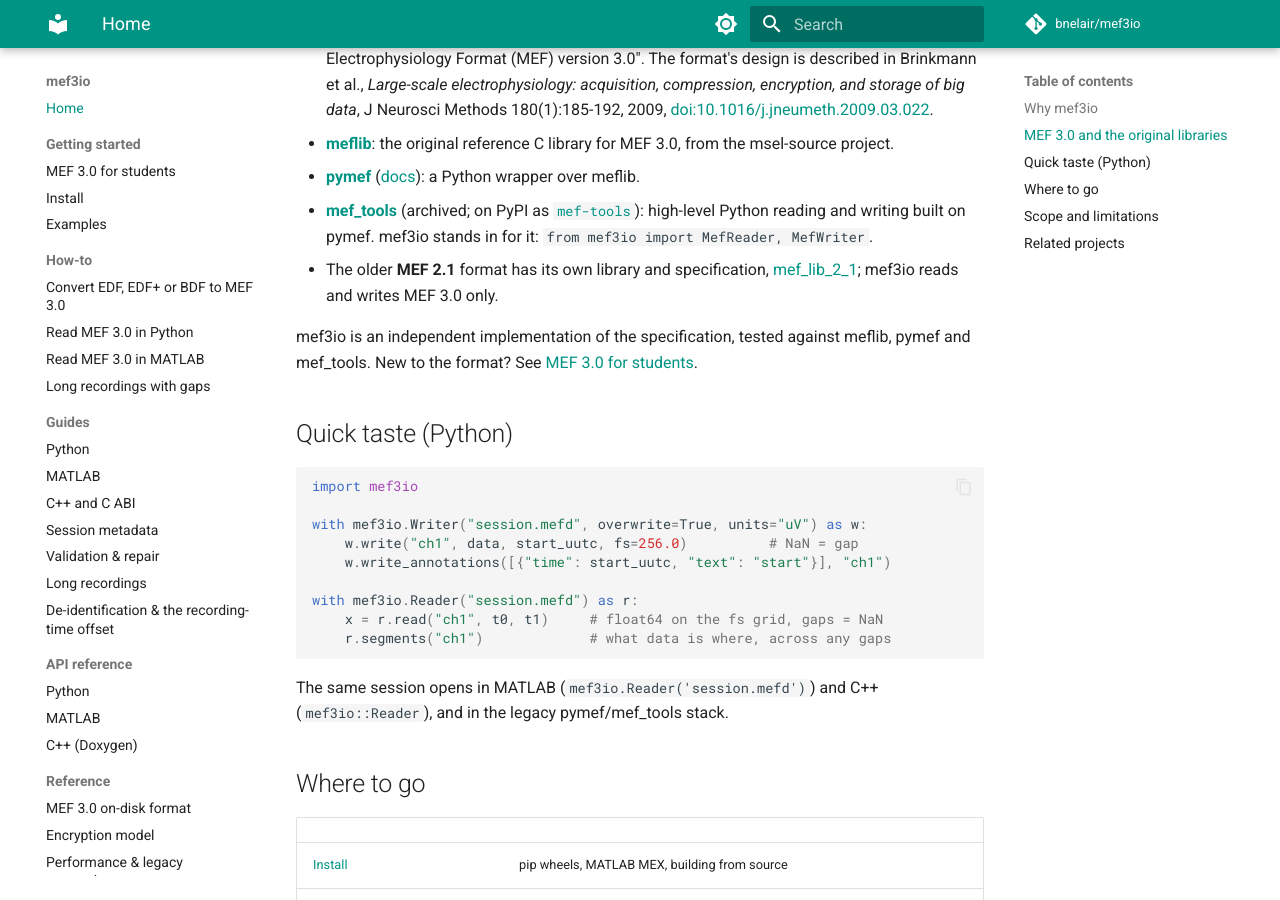
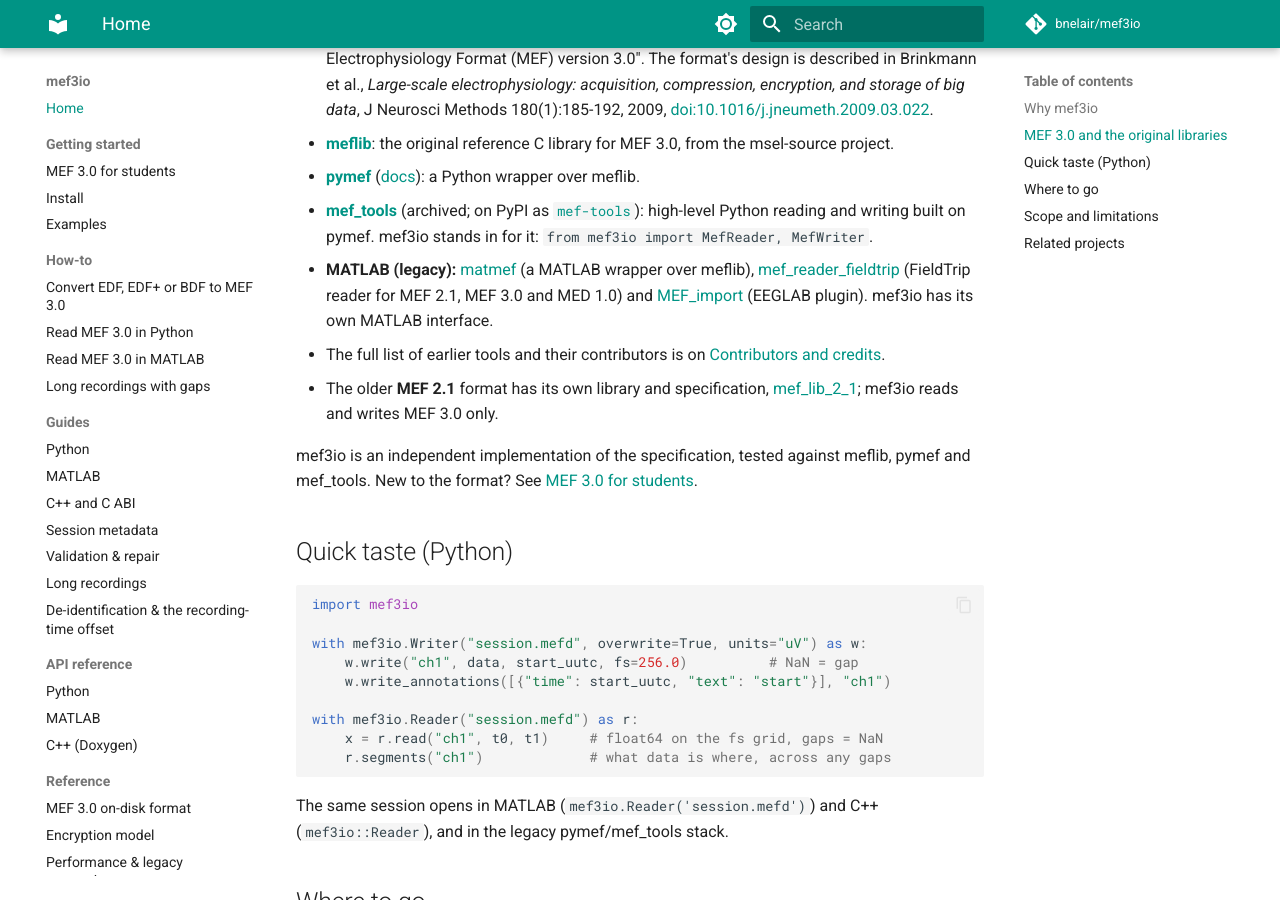
Before and after one commit to bnelair/mef3io, an MkDocs documentation site: the page built from docs/index.md, in a window 1280 px wide and 900 px high, scrolled down 1308 px. Built offline with MkDocs 1.6.1 and Material for MkDocs 9.7.7, drawn with Linux system fonts in a browser that asks for light colours; comment, search, counter and statistics services are not loaded.

Commit message:
Docs home: list the legacy MATLAB tools as the README does (review round 2)
Co-Authored-By: Claude Opus 5.5 <noreply@anthropic.com>
Claude-Session: https://claude.ai/code/session_01PWYBRHqzczzUfo99eFKLmQ

```diff
--- a/docs/index.md
+++ b/docs/index.md
@@ -73,6 +73,15 @@ maintained here, in mef3io, as open source (Apache-2.0).**
   [`mef-tools`](https://pypi.org/project/mef-tools/)): high-level Python
   reading and writing built on pymef. mef3io stands in for it:
   `from mef3io import MefReader, MefWriter`.
+- **MATLAB (legacy):**
+  [matmef](https://github.com/MultimodalNeuroimagingLab/matmef) (a MATLAB
+  wrapper over meflib),
+  [mef_reader_fieldtrip](https://github.com/MultimodalNeuroimagingLab/mef_reader_fieldtrip)
+  (FieldTrip reader for MEF 2.1, MEF 3.0 and MED 1.0) and
+  [MEF_import](https://github.com/jiecui/MEF_import) (EEGLAB plugin). mef3io
+  has its own MATLAB interface.
+- The full list of earlier tools and their contributors is on
+  [Contributors and credits](contributors.md).
 - The older **MEF 2.1** format has its own library and specification,
   [mef_lib_2_1](https://github.com/benbrinkmann/mef_lib_2_1); mef3io reads
   and writes MEF 3.0 only.
```
